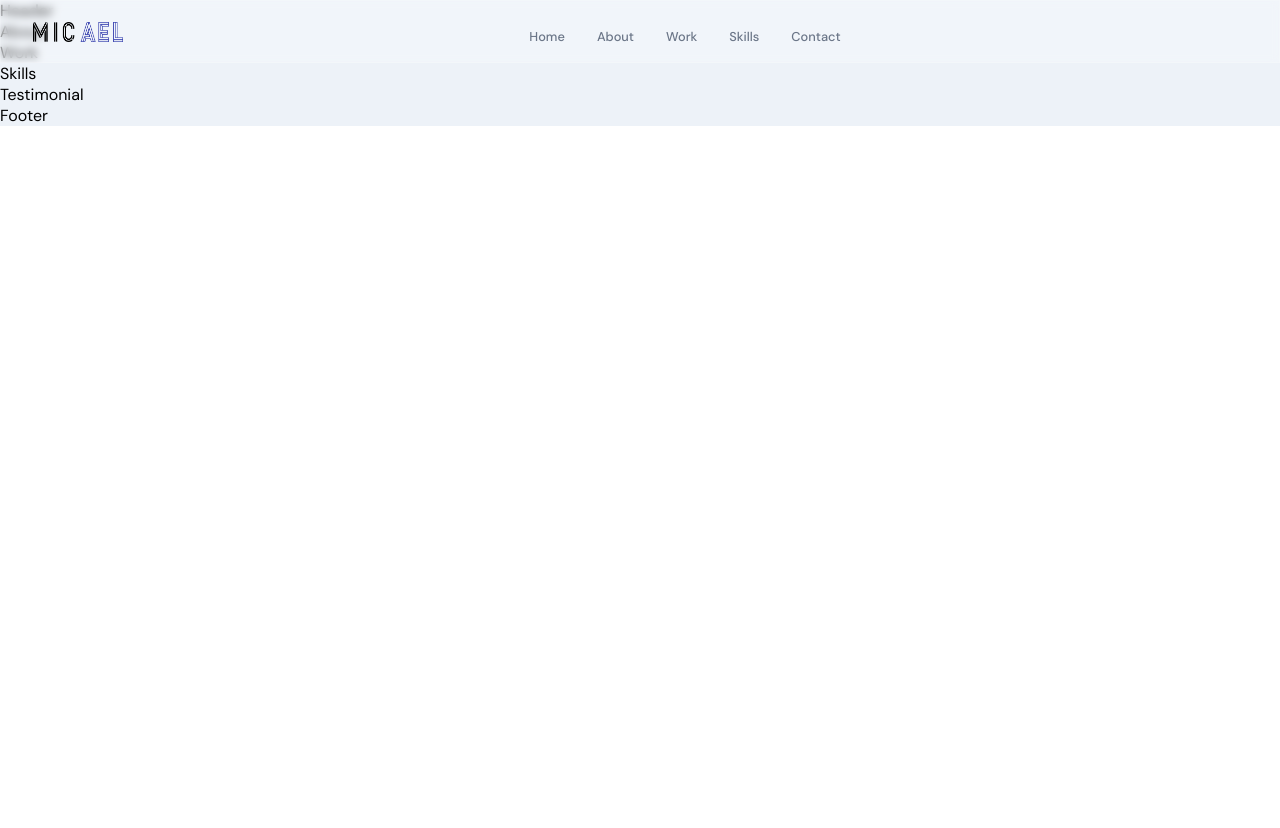
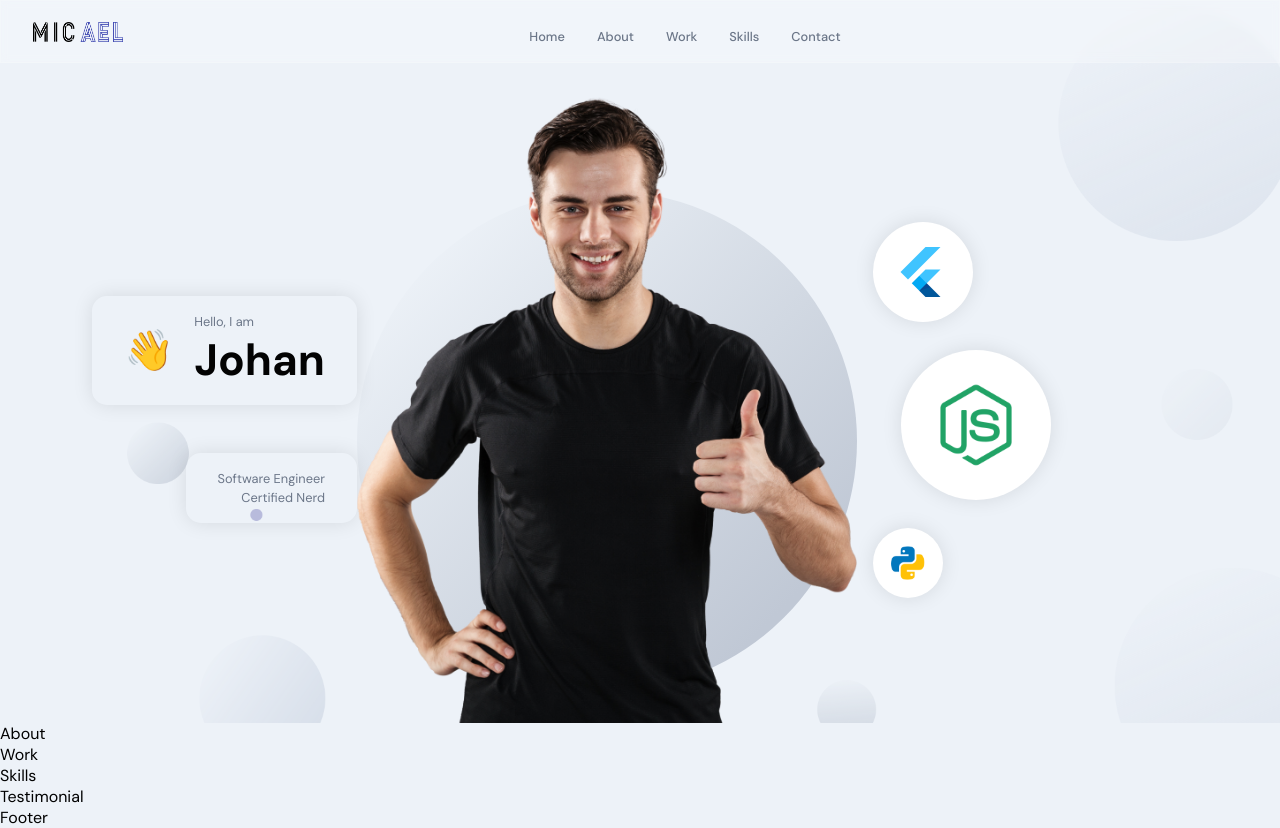
Before and after one commit to johanstech/Tutorials-Web-Fullstack-Portfolio, a React (Create React App) app: page / in a window 1280 px wide. Before the commit the page ends 800 px from the top, so only its background shows below. Built offline with nearby package versions, Linux system fonts and the light colour scheme.

Commit message:
Updated Header component

```diff
--- a/src/containers/Header/Header.jsx
+++ b/src/containers/Header/Header.jsx
@@ -1,7 +1,72 @@
 import React from 'react';
+import { motion } from 'framer-motion';
 
+import { images } from '../../constants';
 import './Header.scss';
 
+const exampleSkills = [images.flutter, images.node, images.python];
+
+const scaleVariants = {
+  whileInView: {
+    scale: [0, 1],
+    opacity: [0, 1],
+    transition: {
+      duration: 1,
+      ease: 'easeInOut',
+    },
+  },
+};
+
 export const Header = () => {
-  return <div>Header</div>;
+  return (
+    <div id="home" className="app__header app__flex">
+      <motion.div
+        whileInView={{ x: [-100, 0], opacity: [0, 1] }}
+        transition={{ duration: 0.5 }}
+        className="app__header-info"
+      >
+        <div className="app__header-badge">
+          <div className="badge-cmp app__flex">
+            <span>👋</span>
+            <div style={{ marginLeft: 20 }}>
+              <p className="p-text">Hello, I am</p>
+              <h1 className="head-text">Johan</h1>
+            </div>
+          </div>
+
+          <div className="tag-cmp app__flex">
+            <p className="p-text">Software Engineer</p>
+            <p className="p-text">Certified Nerd</p>
+          </div>
+        </div>
+      </motion.div>
+
+      <motion.div
+        whileInView={{ opacity: [0, 1] }}
+        transition={{ duration: 0.5, delayChildren: 0.5 }}
+        className="app__header-img"
+      >
+        <img src={images.profile} alt="profile_bg" />
+        <motion.img
+          whileInView={{ scale: [0, 1] }}
+          transition={{ duration: 1, ease: 'easeInOut' }}
+          src={images.circle}
+          alt="profile_circle"
+          className="overlay_circle"
+        />
+      </motion.div>
+
+      <motion.div
+        variant={scaleVariants}
+        whileInView={scaleVariants.whileInView}
+        className="app__header-circles"
+      >
+        {exampleSkills.map((circle, index) => (
+          <div className="circle-cmp app__flex" key={`circle-${index}`}>
+            <img src={circle} alt="circle" />
+          </div>
+        ))}
+      </motion.div>
+    </div>
+  );
 };
--- a/src/containers/Header/Header.scss
+++ b/src/containers/Header/Header.scss
@@ -0,0 +1,190 @@
+#home {
+  position: relative;
+  background: url('../../assets/bgIMG.png');
+  background-size: cover;
+  background-repeat: repeat;
+  background-position: center;
+
+  .app__wrapper {
+    padding: 0;
+
+    .copyright {
+      display: none;
+    }
+  }
+}
+
+.app__header {
+  display: flex;
+  flex-direction: row;
+  flex: 1;
+  width: 100%;
+  height: 100%;
+
+  padding: 6rem 2rem 0;
+
+  @media screen and (min-width: 2000px) {
+    padding-top: 8rem;
+  }
+
+  @media screen and (max-width: 1200px) {
+    flex-direction: column;
+  }
+
+  @media screen and (max-width: 450px) {
+    padding: 6rem 1rem 2rem;
+  }
+}
+
+.app__header-info {
+  display: flex;
+  flex-direction: column;
+  flex: 0.65;
+  justify-content: flex-start;
+  align-items: flex-start;
+  height: 100%;
+
+  @media screen and (max-width: 2000px) {
+    width: 100%;
+    margin-right: 0rem;
+  }
+}
+
+.app__header-badge {
+  display: flex;
+  width: 100%;
+  flex-direction: column;
+  justify-content: flex-end;
+  align-items: flex-end;
+
+  .badge-cmp,
+  .tag-cmp {
+    flex-direction: row;
+    width: auto;
+    padding: 1rem 2rem;
+    border: var(--white-color);
+    border-radius: 15px;
+
+    box-shadow: 0 0 20px rgba(0, 0, 0, 0.1);
+  }
+
+  .tag-cmp {
+    flex-direction: column;
+    margin-top: 3rem;
+
+    p {
+      width: 100%;
+      text-transform: capitalize;
+      text-align: right;
+    }
+  }
+
+  span {
+    font-size: 2.5rem;
+
+    @media screen and (min-width: 2000px) {
+      font-size: 5rem;
+    }
+  }
+
+  @media screen and (max-width: 1200px) {
+    justify-content: flex-start;
+    align-items: flex-start;
+  }
+}
+
+.app__header-circles {
+  display: flex;
+  flex: 0.75;
+  flex-direction: column;
+  justify-content: space-evenly;
+  align-items: flex-start;
+  height: 100%;
+  margin-left: 1rem;
+
+  div {
+    width: 100px;
+    height: 100px;
+    border-radius: 50%;
+    background: var(--white-color);
+    box-shadow: 0 0 20px rgba(0, 0, 0, 0.1);
+
+    img {
+      width: 60%;
+      height: 60%;
+    }
+  }
+
+  div:nth-child(1) {
+    width: 100px;
+    height: 100px;
+  }
+
+  div:nth-child(2) {
+    margin: 1.75rem;
+    width: 150px;
+    height: 150px;
+  }
+
+  div:nth-child(3) {
+    width: 70px;
+    height: 70px;
+  }
+
+  @media screen and (min-width: 2000px) {
+    div:nth-child(1) {
+      width: 200px;
+      height: 200px;
+    }
+
+    div:nth-child(2) {
+      width: 350px;
+      height: 350px;
+    }
+
+    div:nth-child(3) {
+      width: 170px;
+      height: 170px;
+    }
+  }
+
+  @media screen and (max-width: 1200px) {
+    flex-direction: row;
+    flex-wrap: wrap;
+    width: 100%;
+    margin-left: 0;
+
+    div {
+      margin: 1rem;
+    }
+  }
+}
+
+.app__header-img {
+  display: flex;
+  flex: 1;
+  justify-content: flex-end;
+  align-items: flex-end;
+  position: relative;
+  height: 100%;
+
+  img {
+    width: 100%;
+    object-fit: contain;
+    z-index: 1;
+  }
+
+  .overlay_circle {
+    position: absolute;
+    left: 0;
+    right: 0;
+    bottom: 0;
+    z-index: 0;
+    width: 100%;
+    height: 90%;
+  }
+
+  @media screen and (max-width: 1200px) {
+    margin: 2rem 0;
+  }
+}
```
